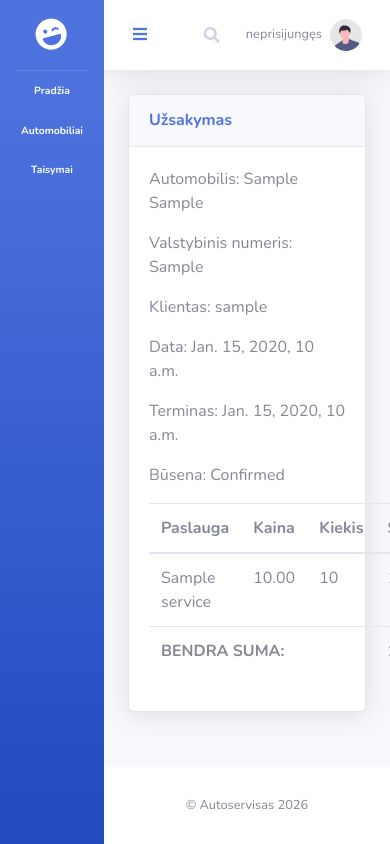
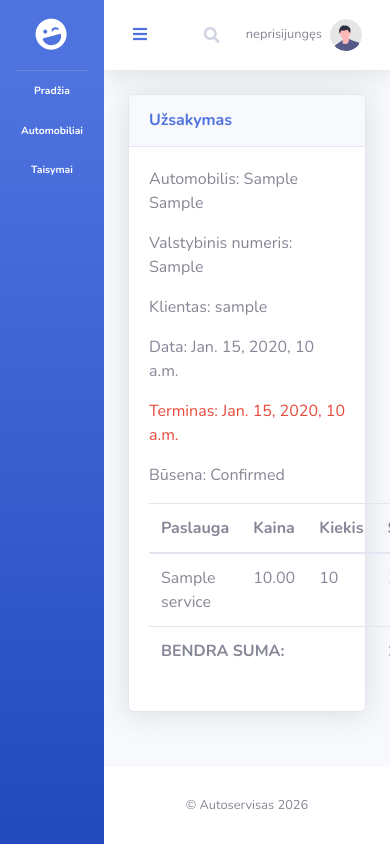
Before and after one commit to DonatasNoreika/autoservice_20260126, a Django app: page /orders/1/ in a window 390 px wide. Run offline with Django 5.2, Linux system fonts and the light colour scheme; tables that the repository leaves empty hold one stand-in row (values such as "Sample post"); some libraries are stand-ins or nearby versions.

Commit message:
8: +Padaryti, kad jei automobilio gražinimo laikas praėjo, užsakymas būtų pažymimas raudona spalva.

```diff
--- a/mysite/autoservice/templates/order.html
+++ b/mysite/autoservice/templates/order.html
@@ -9,7 +9,7 @@
 <p>Valstybinis numeris: {{ order.car.license_plate }}</p>
 <p>Klientas: {{ order.client.username }}</p>
 <p>Data: {{ order.date }}</p>
-<p>Terminas: {{ order.deadline }}</p>
+<p class="{% if order.is_overdue %}text-danger{% endif %}">Terminas: {{ order.deadline }}</p>
 <p>Būsena: {{ order.get_status_display }}</p>
 <table class="table table-hover">
     <thead>
--- a/mysite/autoservice/templates/userorders.html
+++ b/mysite/autoservice/templates/userorders.html
@@ -6,6 +6,6 @@
 
 {% block content %}
 {% for order in orders %}
-<p><a href="{% url 'order' order.pk %}">{{ order }}</a></p>
+<p><a href="{% url 'order' order.pk %}">{{ order }} - <span class="{% if order.is_overdue %}text-danger{% endif %}">{{ order.deadline }}</span></a></p>
 {% endfor %}
 {% endblock %}
```
